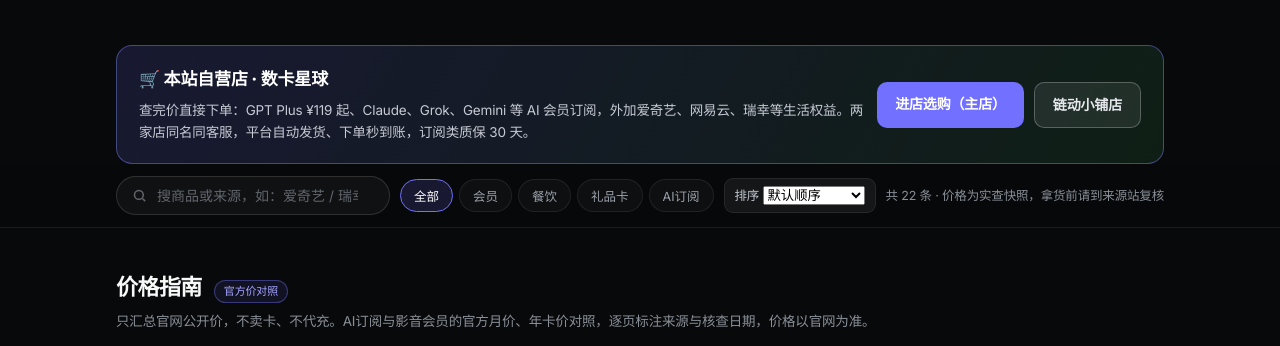
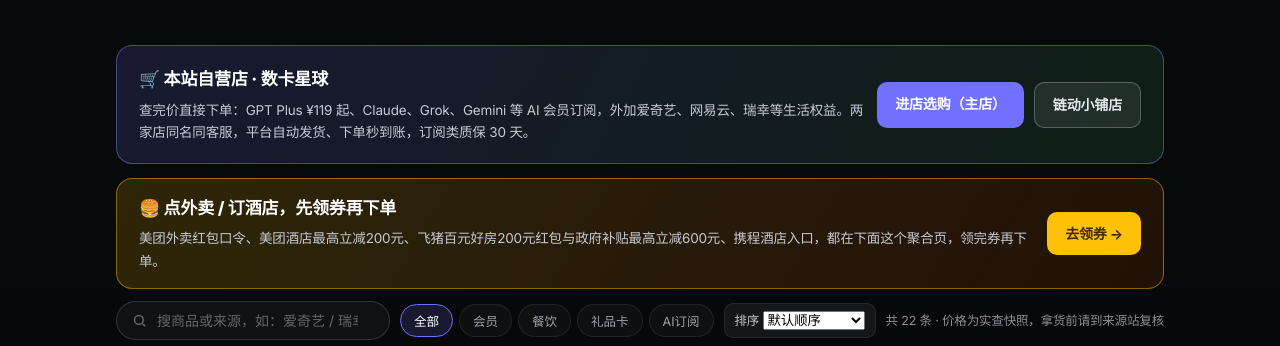
Before and after one commit to xwdeshenghuo/rights-price-hub, a plain HTML site: page index.html in a window 1280 px wide. Shown: the part 385-731 px from the top of the page. Drawn offline with Linux system fonts and the light colour scheme.

Commit message:
2026-11-20：首页加CPS中转站导流横条（外卖/酒店领券）+README相关链接，sitemap首页lastmod更新

```diff
--- a/index.html
+++ b/index.html
@@ -182,6 +182,19 @@ footer{border-top:1px solid var(--line);margin-top:48px;background:transparent}
     <div style="display:flex;gap:10px;flex-wrap:wrap">
       <a href="https://www.16688.com.cn/shop/S833876" target="_blank" rel="noopener" style="background:#7170ff;color:#fff;font-weight:700;font-size:14px;padding:11px 18px;border-radius:10px;text-decoration:none">进店选购（主店）</a>
       <a href="https://wzyp.cn/shop/VJX8A2B1" target="_blank" rel="noopener" style="background:rgba(255,255,255,.08);color:#e5e7eb;font-weight:700;font-size:14px;padding:11px 18px;border-radius:10px;text-decoration:none;border:1px solid rgba(255,255,255,.25)">链动小铺店</a>
+    </div>
+  </div>
+</section>
+
+<!-- 外卖/酒店领券入口 -->
+<section style="max-width:1080px;margin:14px auto 0;padding:0 16px;position:relative;z-index:1">
+  <div style="background:linear-gradient(120deg,rgba(255,193,7,.16),rgba(255,95,0,.10));border:1px solid rgba(255,193,7,.45);border-radius:16px;padding:16px 22px;display:flex;flex-wrap:wrap;align-items:center;gap:14px">
+    <div style="flex:1 1 320px;min-width:260px">
+      <div style="font-size:17px;font-weight:800;color:#fff">🍔 点外卖 / 订酒店，先领券再下单</div>
+      <p style="margin:6px 0 0;color:#c6cad4;font-size:13.5px;line-height:1.65">美团外卖红包口令、美团酒店最高立减200元、飞猪百元好房200元红包与政府补贴最高立减600元、携程酒店入口，都在下面这个聚合页，领完券再下单。</p>
+    </div>
+    <div style="display:flex;gap:10px;flex-wrap:wrap">
+      <a href="https://xwdeshenghuo.github.io/cps-zhongzhuan/" target="_blank" rel="noopener" style="background:#ffc107;color:#422a00;font-weight:700;font-size:14px;padding:11px 18px;border-radius:10px;text-decoration:none">去领券 →</a>
     </div>
   </div>
 </section>
--- a/sitemap.xml
+++ b/sitemap.xml
@@ -2,7 +2,7 @@
 <urlset xmlns="http://www.sitemaps.org/schemas/sitemap/0.9">
   <url>
     <loc>https://xwdeshenghuo.github.io/rights-price-hub/</loc>
-    <lastmod>2026-11-17</lastmod>
+    <lastmod>2026-11-20</lastmod>
     <changefreq>daily</changefreq>
     <priority>1.0</priority>
   </url>
```
Also changed, not shown: 1 other file.
